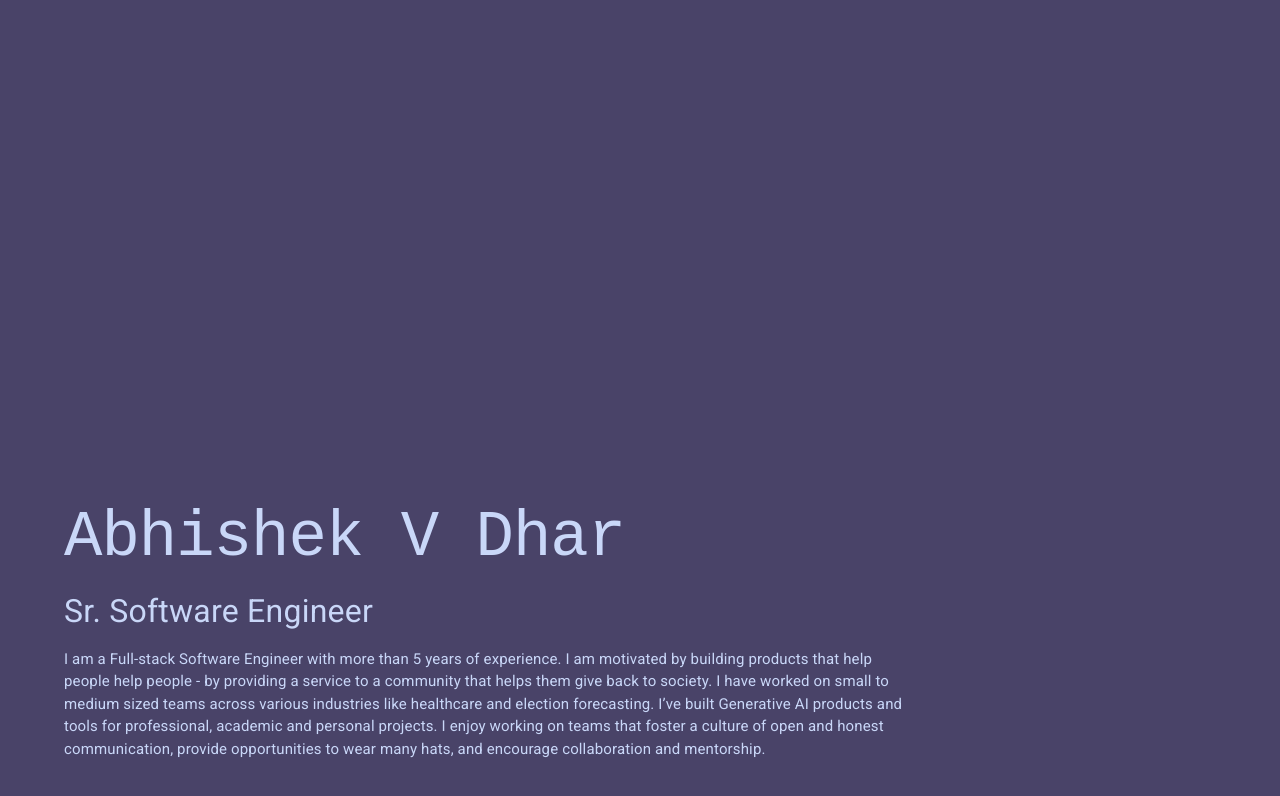
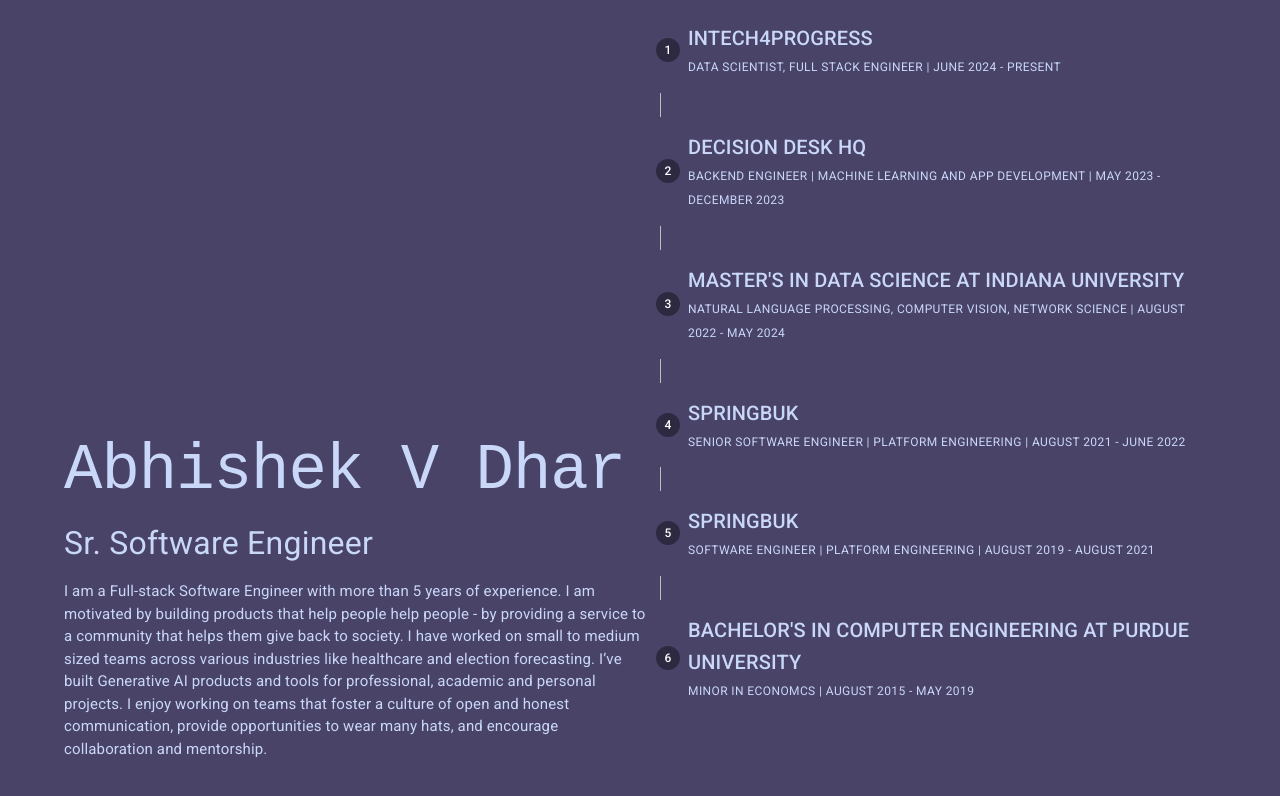
Before and after one commit to Xenox473/avd-folio, a Next.js app: page / in a window 1280 px wide. Shown: the top 796 px of the page. Built offline with nearby package versions, Linux system fonts and the light colour scheme.

Commit message:
Fixed container alignment

```diff
--- a/src/app/components/header.tsx
+++ b/src/app/components/header.tsx
@@ -4,13 +4,14 @@
   position: 'absolute',
   bottom: '5vh',
   left: '5vh',
+  width: 'inherit',
 }
 
 export const Header = () => {
   const elapsedYears = new Date().getFullYear() - 2019;
 
   return (
-    <Container maxWidth="md" sx={containerStyle}>
+    <Container sx={containerStyle}>
       <Stack spacing={2}>
         <Typography variant="h1" fontSize={64} fontFamily={'monospace'}>
           Abhishek V Dhar
--- a/src/app/components/timeline.tsx
+++ b/src/app/components/timeline.tsx
@@ -81,7 +81,6 @@
     }
   ]
 
-
   return (
     <Box sx={{ maxWidth: '90%'}}>
       <Stepper activeStep={activeStep} orientation="vertical" nonLinear>
--- a/src/app/page.tsx
+++ b/src/app/page.tsx
@@ -7,22 +7,14 @@
 export default function Home() {
   return (
     <div>
-      {/* <Stack spacing={2}>
-        <Header />
-        <Grid container spacing={2}>
-          <Grid size={4}>
-            <Timeline />
-          </Grid>
-          <Grid size={4}>
-            <SkillsDisplay />
-          </Grid>
-          <Grid size={4}>
-            <h2>Project 2</h2>
-            <p>Details about project 2</p>
-          </Grid>
+      <Grid container spacing={2}>
+        <Grid size={6}>
+          <Header />
         </Grid>
-      </Stack> */}
-      <Header />
+        <Grid size={6}>
+          <Timeline />
+        </Grid>
+      </Grid>
     </div>
   );
 }
```
